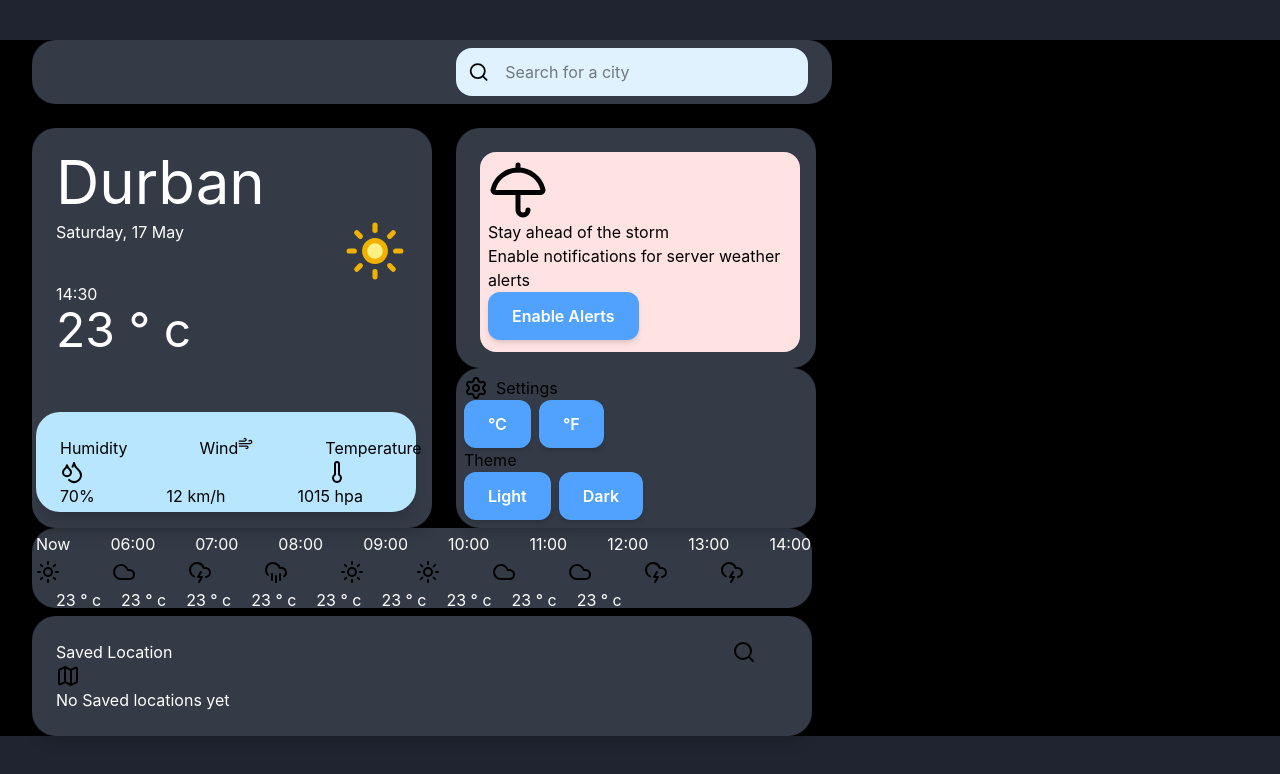
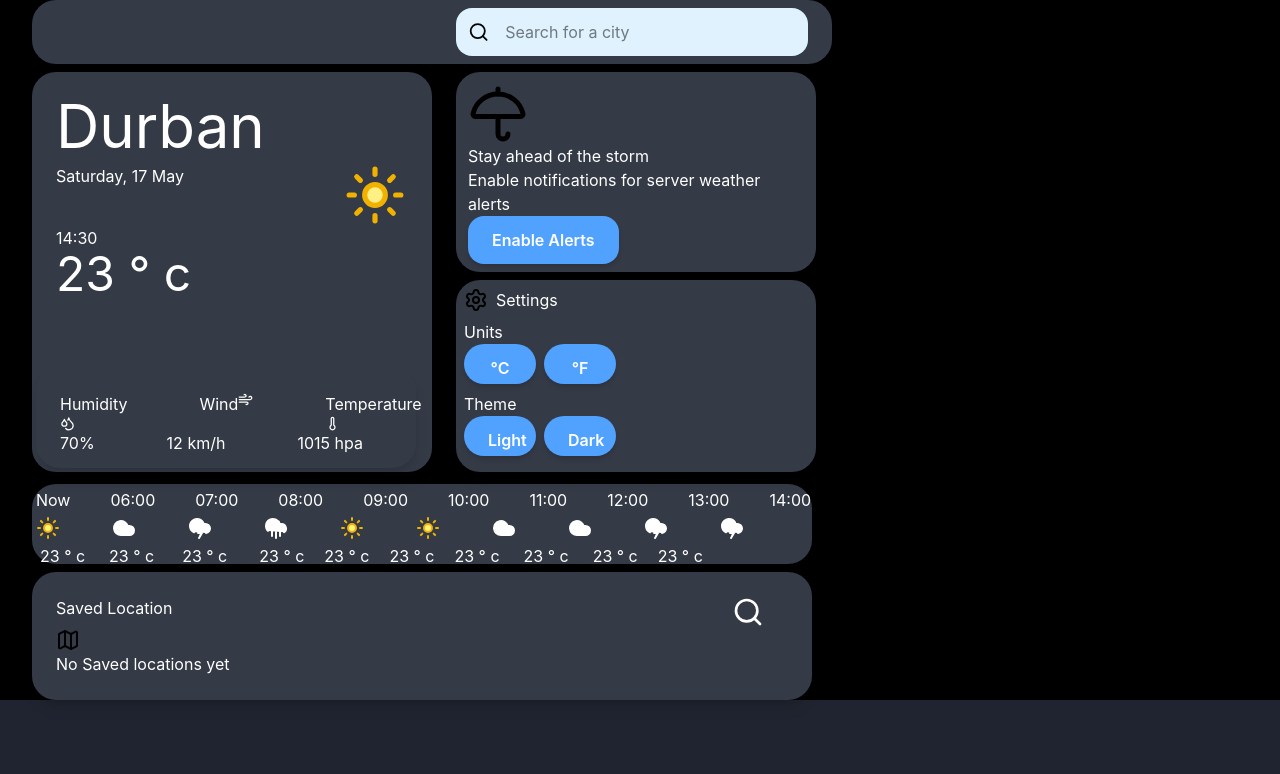
Before and after one commit to Happiness549/ReactTS-Weather-App, a React (Vite) app: page / in a window 1280 px wide. Shown: the top 774 px of the page. Built offline with nearby package versions, Linux system fonts and the light colour scheme.

Commit message:
Added color to the weather icons

```diff
--- a/src/App.css
+++ b/src/App.css
@@ -2,3 +2,10 @@
 body{
     background-color: #1F2430;
 }
+
+root{
+    min-height: 100vh;
+    display: flex;
+    justify-content: center;
+    align-items: center;
+}
--- a/src/Settings/Settings.tsx
+++ b/src/Settings/Settings.tsx
@@ -6,20 +6,23 @@ import { Button } from '../components/ui/Button'
 
 export const Settings = () => {
   return (
-    <Card className=' w-90 h-40 p-2 -mt-6 bg-[#343A46]'>
+    <Card className=' w-90 h-48 p-2 -mt-6 bg-[#343A46]'>
 
-      <div className='flex gap-2'>
-        <SettingsIcon/>
-        <Text variant={'h1'}>Settings</Text>
+      <div className='flex gap-2 mb-2'>
+        <SettingsIcon className='text-black'/>
+        <Text variant={'h1'} className='text-white'>Settings</Text>
       </div>
-      <div className='flex gap-2'>
-          <Button text={'\u00B0C'} />
-          <Button text={'\u00B0F'} className='bg-white'/>
+
+       <Text variant={'p'} className='text-white'>Units</Text>
+      <div className='flex gap-2 mb-2'>
+          <Button text={'\u00B0C'} className='h-10 w-18 rounded-3xl'/>
+          <Button text={'\u00B0F'} className='h-10 w-18 rounded-3xl'/>
       </div>
-      <Text variant={'h1'}>Theme</Text>
-      <div className='flex gap-2'>
-         <Button text={'Light'} />
-         <Button text={'Dark'} />
+
+      <Text variant={'h1'} className='text-white'>Theme</Text>
+      <div className='flex gap-2 mb-2'>
+         <Button text={'Light'} className='h-10 w-18 rounded-3xl'/>
+         <Button text={'Dark'} className='h-10 w-18 rounded-3xl'/>
       </div>
 
     </Card>
--- a/src/components/SearchBar/SearchBar.tsx
+++ b/src/components/SearchBar/SearchBar.tsx
@@ -10,10 +10,10 @@ export const SearchBar = () => {
   return (
 
     <div >
-        <Card className='w-200 flex justify-center items-center mt-10 h-16 bg-[#343A46]'>
+        <Card className='w-200 flex justify-center items-center h-16 bg-[#343A46]'>
 
             <div className='flex bg-sky-100 rounded-2xl p-3 w-2/3 ml-100 gap-4'>
-                 <Search/>
+                 <Search />
                  <Input
                     type='text'
                     placeholder='Search for a city'
--- a/src/components/WeatherCard/HourlyForecast.tsx
+++ b/src/components/WeatherCard/HourlyForecast.tsx
@@ -23,28 +23,28 @@ export const HourlyForecast = () => {
 
         </div>
         <div className='flex gap-13 mt-1'>
-            <Text variant={'p'}><Sun/></Text>
-            <Text variant={'p'}><Cloud/></Text>
-            <Text variant={'p'}><CloudLightning/></Text>
-            <Text variant={'p'}><CloudRain/></Text>
-            <Text variant={'p'}><Sun/></Text>
-            <Text variant={'p'}><Sun/></Text>
-            <Text variant={'p'}><Cloud/></Text>
-            <Text variant={'p'}><Cloud/></Text>
-            <Text variant={'p'}><CloudLightning/></Text>
-            <Text variant={'p'}><CloudLightning/></Text>
+            <Text variant={'p'}><Sun className="text-yellow-500 fill-yellow-200"/></Text>
+            <Text variant={'p'}><Cloud  className="text-white fill-white"/></Text>
+            <Text variant={'p'}><CloudLightning className='text-white fill-white'/></Text>
+            <Text variant={'p'}><CloudRain className='text-white fill-white'/></Text>
+            <Text variant={'p'}><Sun className="text-yellow-500 fill-yellow-200"/></Text>
+            <Text variant={'p'}><Sun className="text-yellow-500 fill-yellow-200"/></Text>
+            <Text variant={'p'}><Cloud className='text-white fill-white'/></Text>
+            <Text variant={'p'}><Cloud className='text-white fill-white'/></Text>
+            <Text variant={'p'}><CloudLightning className='text-white fill-white'/></Text>
+            <Text variant={'p'}><CloudLightning className='text-white fill-white'/></Text>
         </div>
         <div className='flex gap-5 mt-1'>
-            <Text variant={'p'}></Text>
-            <Text variant={'p'} className='text-white'>23 {"\u00B0"} c</Text>
-            <Text variant={'p'} className='text-white'>23 {"\u00B0"} c</Text>
-            <Text variant={'p'} className='text-white'>23 {"\u00B0"} c</Text>
-            <Text variant={'p'} className='text-white'>23 {"\u00B0"} c</Text>
-            <Text variant={'p'} className='text-white'>23 {"\u00B0"} c</Text>
-            <Text variant={'p'} className='text-white'>23 {"\u00B0"} c</Text>
-            <Text variant={'p'} className='text-white'>23 {"\u00B0"} c</Text>
-            <Text variant={'p'} className='text-white'>23 {"\u00B0"} c</Text>
-            <Text variant={'p'} className='text-white'>23 {"\u00B0"} c</Text>
+            <Text variant={'p'} className='text-white ml-1'>23 {"\u00B0"} c</Text>
+            <Text variant={'p'} className='text-white ml-1'>23 {"\u00B0"} c</Text>
+            <Text variant={'p'} className='text-white ml-2'>23 {"\u00B0"} c</Text>
+            <Text variant={'p'} className='text-white ml-3'>23 {"\u00B0"} c</Text>
+            <Text variant={'p'} className='text-white ml-'>23 {"\u00B0"} c</Text>
+            <Text variant={'p'} className='text-white ml-'>23 {"\u00B0"} c</Text>
+            <Text variant={'p'} className='text-white ml-'>23 {"\u00B0"} c</Text>
+            <Text variant={'p'} className='text-white ml-1'>23 {"\u00B0"} c</Text>
+            <Text variant={'p'} className='text-white ml-1'>23 {"\u00B0"} c</Text>
+              <Text variant={'p'} className='text-white ml-'>23 {"\u00B0"} c</Text>
         </div>
     </Card>
   )
--- a/src/components/WeatherCard/SavedLocations.tsx
+++ b/src/components/WeatherCard/SavedLocations.tsx
@@ -9,9 +9,9 @@ export const SavedLocations = () => {
     <Card className='w-195 bg-[#343A46]'>
         <div className='flex gap-140'>
              <Text variant={'h1'} className='text-white'>Saved Location</Text>
-             <Search/>
+             <Search className="text-white" size={32} />
         </div>
-        <Map/>
+        <Map className='text-blue'/>
         <Text variant={'p'} className='text-white'>No Saved locations yet</Text>
     </Card>
   )
--- a/src/components/WeatherCard/WeatherAlerts.tsx
+++ b/src/components/WeatherCard/WeatherAlerts.tsx
@@ -6,11 +6,13 @@ import { Button } from '../ui/Button'
 
 export const WeatherAlerts = () => {
   return (
-    <Card className=' w-90 h-60 bg-[#343A46]'>
-        <div className=' w-80 h-50 p-2 rounded-2xl bg-red-100'>
-              <Text variant={'h1'} ><Umbrella className='w-15 h-15'/>Stay ahead of the storm</Text>
-                  <Text variant={'p'} >Enable notifications for server weather alerts</Text>
-                  <Button text={'Enable Alerts'} />
+    <Card className=' w-90 h-50 bg-[#343A46] -mt-4 mb-2 p-1'>
+        <div className=' w-80 h-50 p-2 rounded-2xl bg-black-200'>
+          <Umbrella className='w-15 h-15'/>
+              <Text variant={'h1'} className='text-white'>Stay ahead of the storm</Text>
+                  <Text variant={'p'} className='text-white'>Enable notifications for server weather alerts</Text>
+
+                  <Button text='Enable Alerts'/>
         </div>
 
 
--- a/src/components/WeatherCard/WeatherCard.tsx
+++ b/src/components/WeatherCard/WeatherCard.tsx
@@ -7,7 +7,7 @@ import { Button } from '../ui/Button'
 
 export const WeatherCard = () => {
   return (
-    <Card className='bg-[#343A46] to-cyan-400 w-100 h-100'>
+    <Card className='bg-[#343A46] to-cyan-400 w-100 h-100 -mt-4 mb-3'>
             <Text variant={'h1'} className='text-6xl text-white'>Durban</Text>
             <div className='flex gap-40 mt-2'>
               <Text variant={'p'} className='text-white'>Saturday, 17 May</Text>
--- a/src/components/WeatherCard/WeatherStats.tsx
+++ b/src/components/WeatherCard/WeatherStats.tsx
@@ -7,16 +7,16 @@ import { Thermometer } from 'lucide-react'
 
 export const WeatherStats = () => {
   return (
-    <Card className='absolute bottom-4 w-95 left-1 h-25 bg-sky-200'>
+    <Card className='absolute bottom-4 w-95 left-1 h-25 bg-black-400'>
         <div className='flex gap-18'>
-            <Text variant={'span'}>Humidity<Droplets/></Text>
-            <Text variant={'span'} className='flex'>Wind<Wind size={15}/></Text>
-            <Text variant={'span'}>Temperature<Thermometer/></Text>
+            <Text variant={'span'} className='text-white'>Humidity<Droplets size={15}/></Text>
+            <Text variant={'span'} className='flex text-white '>Wind<Wind size={15}/></Text>
+            <Text variant={'span'} className='text-white'>Temperature<Thermometer size={15}/></Text>
         </div>
         <div className='flex gap-18 '>
-             <Text variant={'span'}>70%</Text>
-             <Text variant={'span'}>12 km/h</Text>
-             <Text variant={'span'}>1015 hpa</Text>
+             <Text variant={'span'} className='text-white'>70%</Text>
+             <Text variant={'span'} className='text-white'>12 km/h</Text>
+             <Text variant={'span'} className='text-white'>1015 hpa</Text>
         </div>
 
     </Card>
--- a/src/components/ui/Button.tsx
+++ b/src/components/ui/Button.tsx
@@ -8,16 +8,17 @@ interface ButtonProps{
     className?: string;
 }
 
-export const Button:React.FC<ButtonProps> = ({text, onClick, type,className}) => {
+export const Button:React.FC<ButtonProps> = ({text, onClick, type, className}) => {
   return (
     <div>
         <button
+
         type={type}
         onClick={onClick}
         className={`
             px-6
             py-3
-            rounded-xl
+            rounded-2xl
             bg-blue-400
             text-white
             font-semibold
@@ -26,7 +27,9 @@ export const Button:React.FC<ButtonProps> = ({text, onClick, type,className}) =>
             transition
             duration-300
             cursor-pointer
+            ${className || ''}
             `}
+
         >
             {text}
 
--- a/src/components/ui/Container.tsx
+++ b/src/components/ui/Container.tsx
@@ -10,6 +10,7 @@ export const Container:React.FC<ContainerProps> = ({children}) => {
   return (
     <div className='mx-auto w-full max-w-7x1 px-4 sm:px-6 lg:px-8 bg-black'>
     {children}
+
       </div>
   )
 }
--- a/src/pages/Home/Home.tsx
+++ b/src/pages/Home/Home.tsx
@@ -12,7 +12,7 @@ import { SavedLocations } from '../../components/WeatherCard/SavedLocations'
 
 export const Home = () => {
   return (
-    <div className='min-h-screen   '>
+    <div className=''>
     <Container>
         <Navbar />
         <SearchBar />
```
